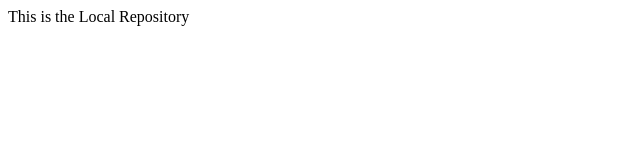
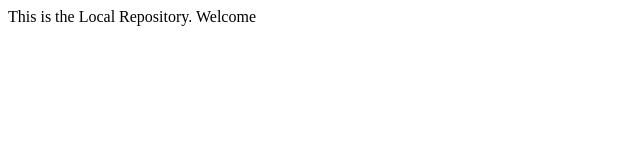
Before and after one commit to HarshdeepH/local-repo, a plain HTML site: page index.html in a window 1280 px wide. Shown: the full height of the page, 0-640 px from the left. Drawn offline with Linux system fonts and the light colour scheme.

Commit message:
Updated index file

```diff
--- a/index.html
+++ b/index.html
@@ -1 +1 @@
-<p>This is the Local Repository</p>
+<p>This is the Local Repository. Welcome</p>
```
